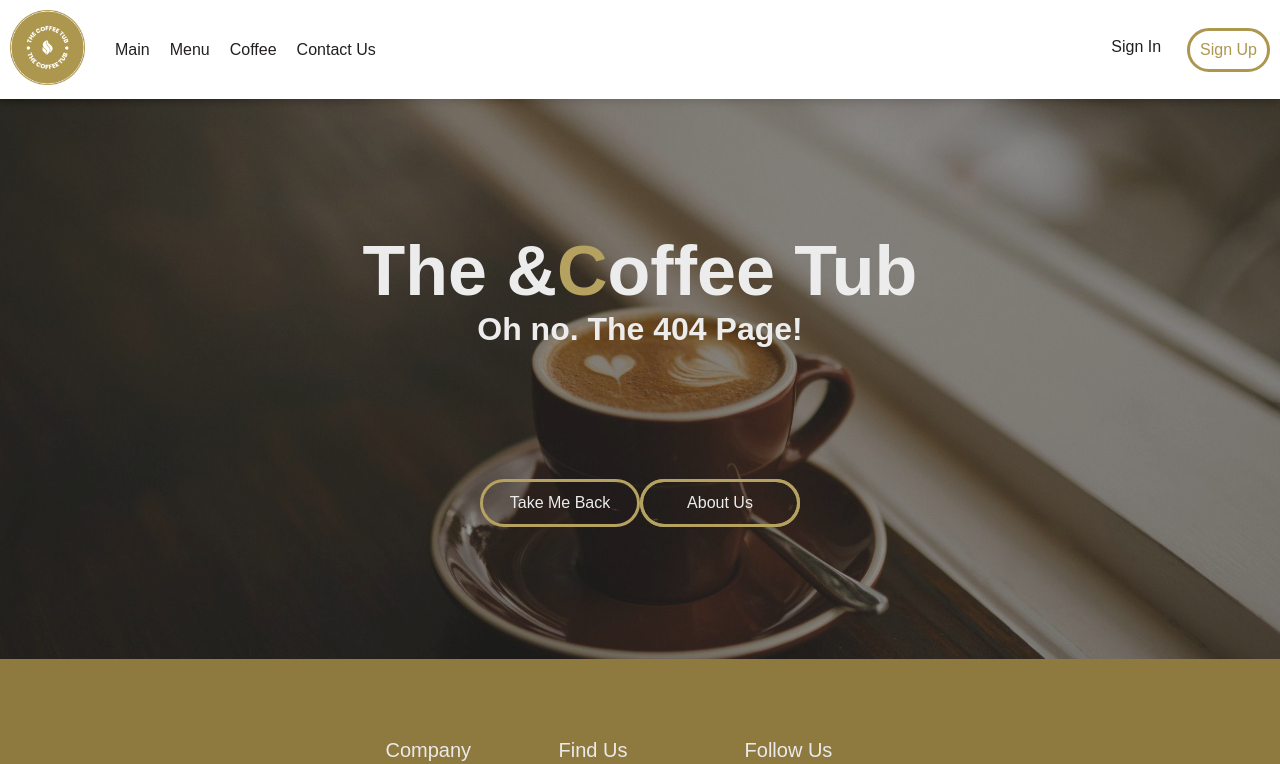
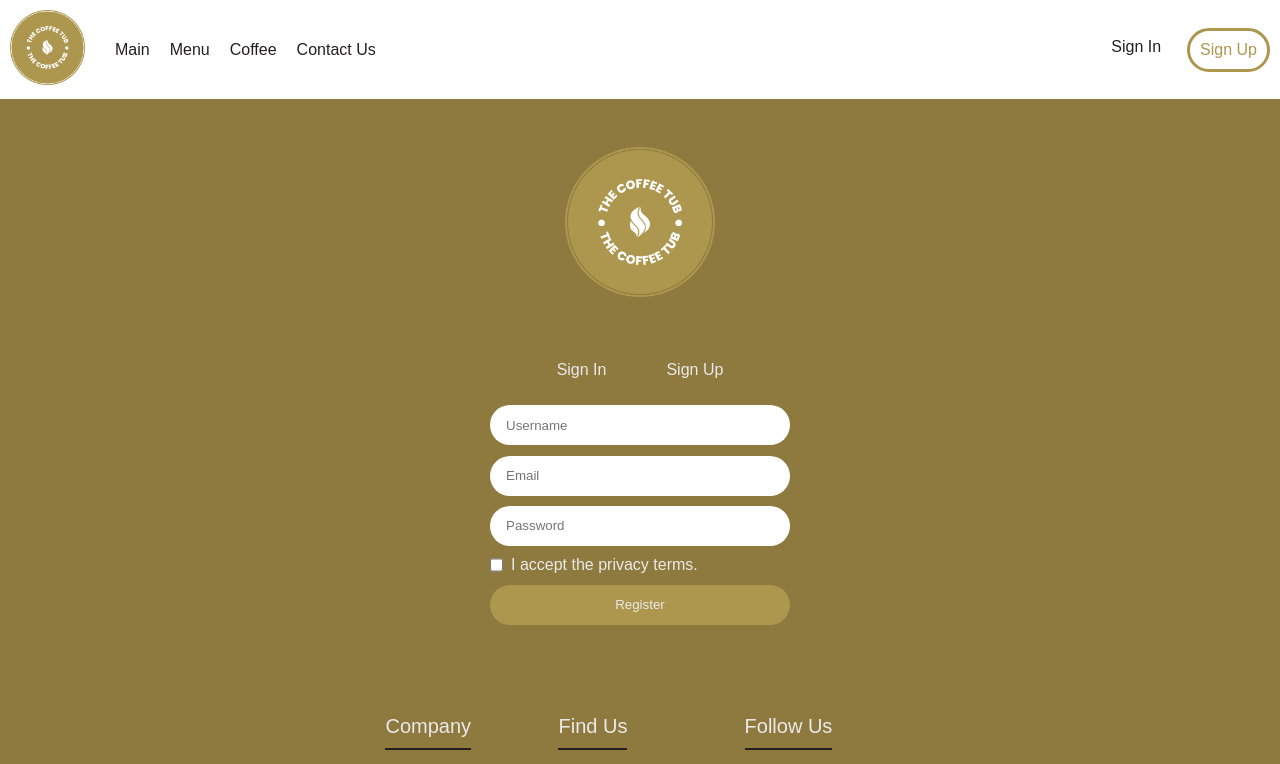
Before and after one commit to meeeww/tfg_cliente, a React (Vite) app: page /signup in a window 1280 px wide. Before the commit this address had no page. Shown: the top 764 px of the page. Built offline with nearby package versions, Linux system fonts and the light colour scheme.

Commit message:
Hecha la página registro

```diff
--- a/src/components/Register.jsx
+++ b/src/components/Register.jsx
@@ -1,37 +1,36 @@
 import '../estilos/estilos.css'
-import React from 'react'
 import logo from '../assets/Logo.png'
 import MainLayout from '../layout/MainLayout'
 
 const Register = () => {
     return (
         <MainLayout>
-            <div className="RegisterContainer">
-                <div className="RegisterCabecera">
-                    <img src={logo} alt="" />
-                    <p>Sign up for free to listen.</p>
+            <div className="SingInContainer">
+                <div className="SingInCabecera">
+                    <img src={logo} alt="Logo" />
                 </div>
-                <div className="RegisterForm">
+                <div className="SingInMedio">
+                    <a href="/signin">Sign In</a>
+                    <a href="/signup">Sign Up</a>
+                </div>
+                <div className="SingInForm">
                     <form action="">
                         <div>
-                            <p>What is your Email?</p>
-                            <input type="email" id="fname" name="email" placeholder="Put your email" />
+                            <input type="text" id="fname" name="firstname" placeholder="Username" />
                         </div>
                         <div>
-                            <p>What do you want us to call you?</p>
-                            <input type="text" id="text" name="text" placeholder="Put a profile name." />
+                            <input type="text" id="lname" name="email" placeholder="Email" />
                         </div>
                         <div>
-                            <p>Create a password</p>
-                            <input type="password" id="password" name="password" placeholder="Create a password" />
+                            <input type="password" id="lname" name="password" placeholder="Password" />
                         </div>
-                        <div>
-                            <label className="RegisterPrivacy">
-                                <input type="checkbox" id="cbox1" value="privacy" />I accept the privacy terms.
+                        <div className="staySignedIn">
+                            <label>
+                                <input type="checkbox" id="cbox1" value="first_checkbox" /><p>I accept the privacy terms.</p>
                             </label>
                         </div>
-                        <div>
-                            <button className="RegisterSend">Send</button>
+                        <div className="SingInSing">
+                            <button>Register</button>
                         </div>
                     </form>
                 </div>
--- a/src/components/SingIn.jsx
+++ b/src/components/SingIn.jsx
@@ -8,7 +8,7 @@ const FormInput = () => {
         <MainLayout>
             <div className="SingInContainer">
                 <div className="SingInCabecera">
-                    <img src={logo} alt="" />
+                    <img src={logo} alt="Logo" />
                 </div>
                 <div className="SingInMedio">
                     <a href="/signin">Sign In</a>
@@ -17,10 +17,10 @@ const FormInput = () => {
                 <div className="SingInForm">
                     <form action="">
                         <div>
-                            <input type="text" id="fname" name="firstname" placeholder="Your name.." />
+                            <input type="text" id="fname" name="firstname" placeholder="Username" />
                         </div>
                         <div>
-                            <input type="text" id="lname" name="lastname" placeholder="Your last name.." />
+                            <input type="password" id="lname" name="password" placeholder="Password" />
                         </div>
                         <div className="staySignedIn">
                             <label>
```
Also changed, not shown: src/components/SignIn.jsx (deleted, +0 -44 lines), src/main.jsx (+9 -4 lines).
